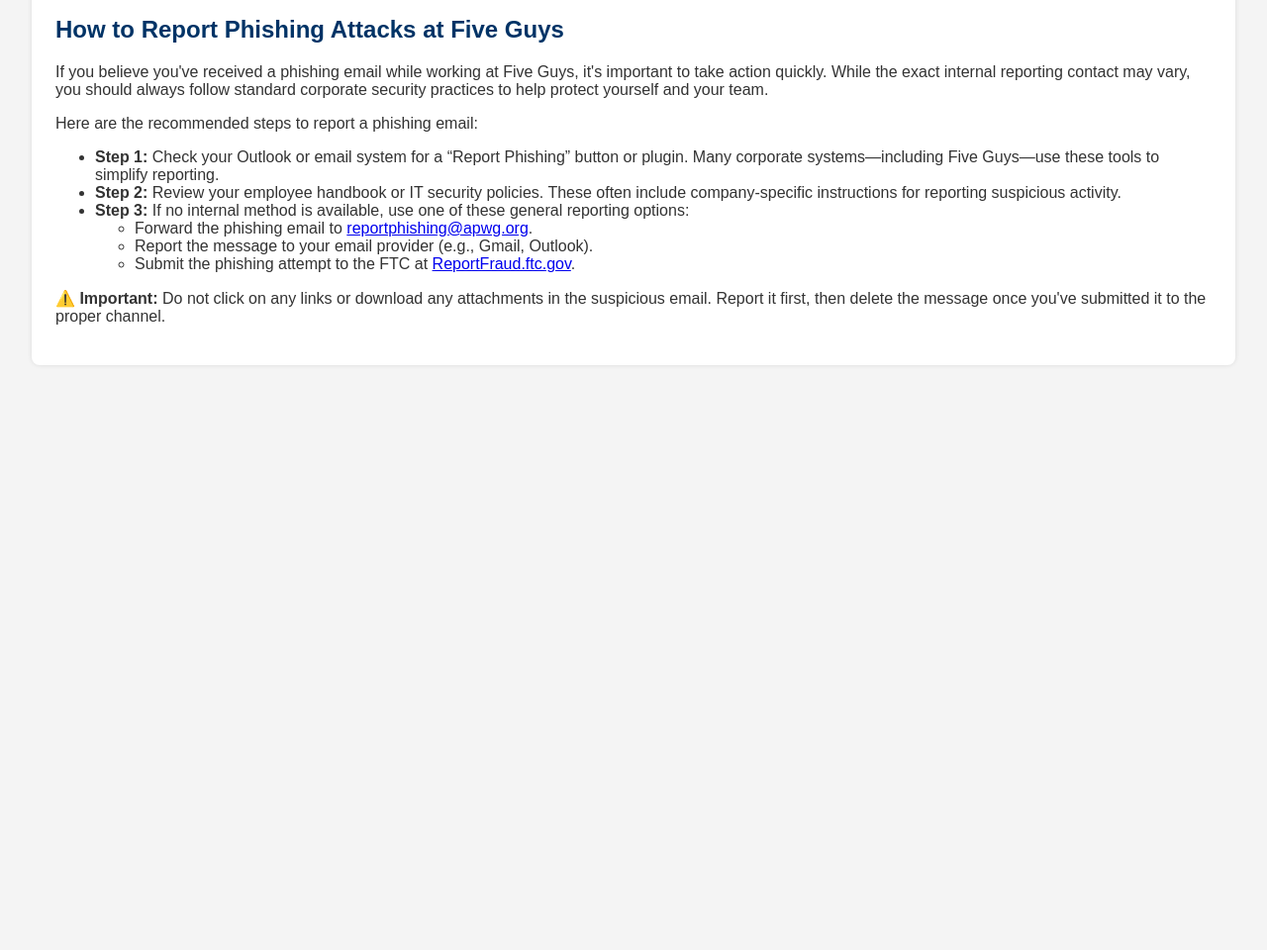
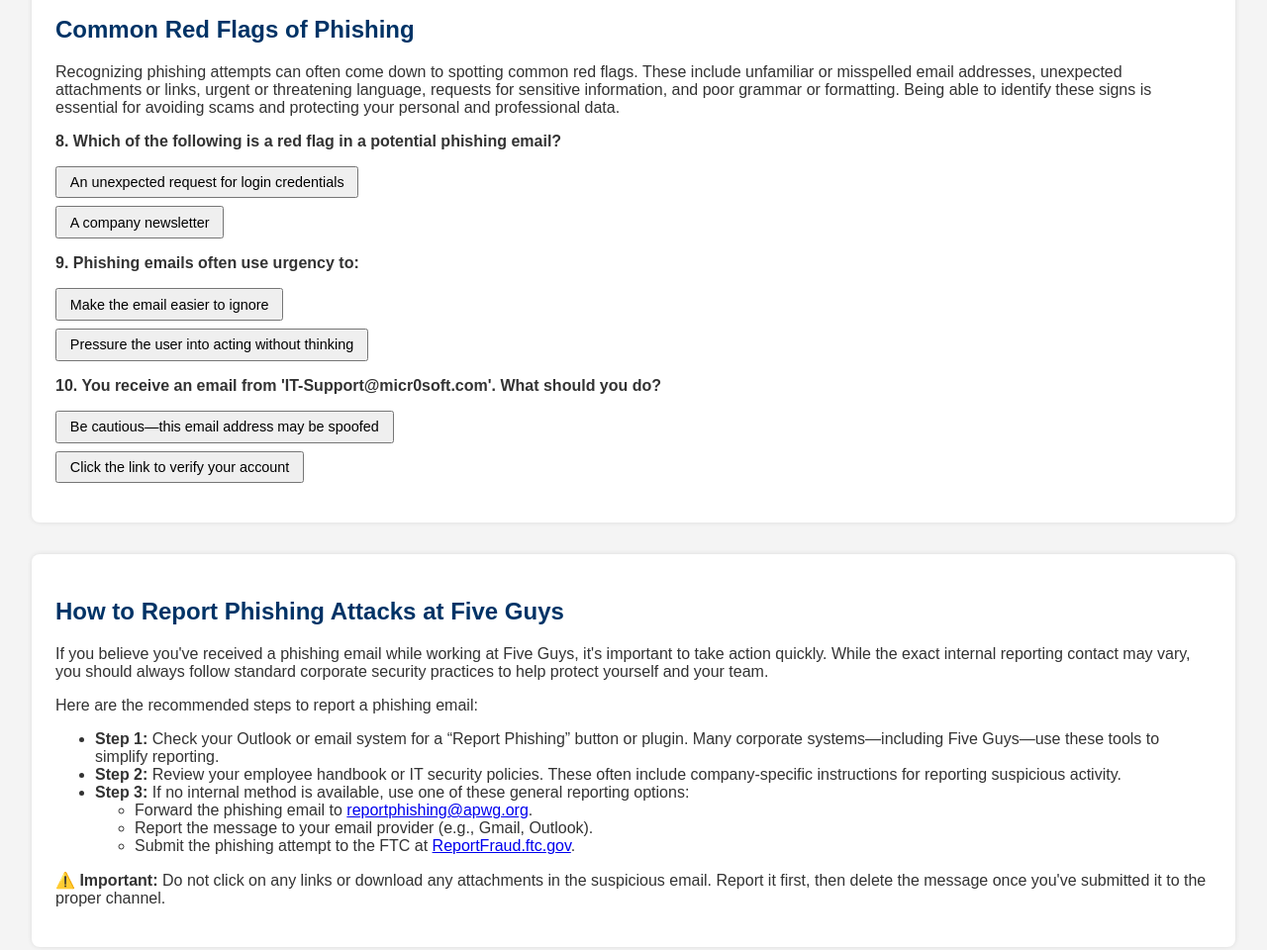
Before and after one commit to abigailkeene/phishing-training, a plain HTML site: page index.html in a window 1280 px wide. Shown: the part 2040-3000 px from the top of the page at 99% size. Before the commit the page ends 2473 px from the top, so only its background shows below. Drawn offline with Linux system fonts and the light colour scheme.

Commit message:
Update index.html

```diff
--- a/index.html
+++ b/index.html
@@ -92,6 +92,14 @@
 </div>
 
 <div class="section">
+    <h2>Common Red Flags of Phishing</h2>
+    <p>Recognizing phishing attempts can often come down to spotting common red flags. These include unfamiliar or misspelled email addresses, unexpected attachments or links, urgent or threatening language, requests for sensitive information, and poor grammar or formatting. Being able to identify these signs is essential for avoiding scams and protecting your personal and professional data.</p>
+    <div class="question" data-question="8" data-prompt="Which of the following is a red flag in a potential phishing email?" data-correct="An unexpected request for login credentials" data-options='["A company newsletter", "An unexpected request for login credentials"]'></div>
+    <div class="question" data-question="9" data-prompt="Phishing emails often use urgency to:" data-correct="Pressure the user into acting without thinking" data-options='["Make the email easier to ignore", "Pressure the user into acting without thinking"]'></div>
+    <div class="question" data-question="10" data-prompt="You receive an email from 'IT-Support@micr0soft.com'. What should you do?" data-correct="Be cautious—this email address may be spoofed" data-options='["Click the link to verify your account", "Be cautious—this email address may be spoofed"]'></div>
+  </div>
+
+<div class="section">
   <h2>How to Report Phishing Attacks at Five Guys</h2>
   <p>If you believe you've received a phishing email while working at Five Guys, it's important to take action quickly. While the exact internal reporting contact may vary, you should always follow standard corporate security practices to help protect yourself and your team.</p>
   <p>Here are the recommended steps to report a phishing email:</p>
```
